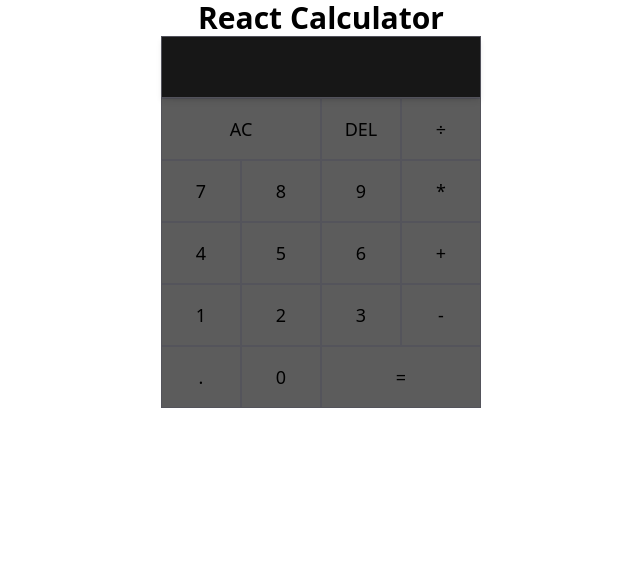
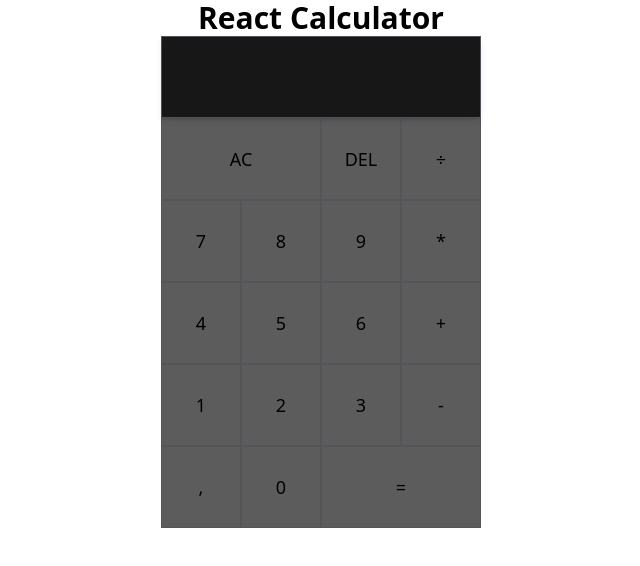
Before and after one commit to GutoFrr/react-calculator, a React (Vite) app: page / in a window 1280 px wide. Shown: the top 566 px of the page, without its empty margins (319-959 px from the left). Built offline with nearby package versions, Linux system fonts and the light colour scheme.

Commit message:
project completed

```diff
--- a/src/App.tsx
+++ b/src/App.tsx
@@ -13,11 +13,135 @@ export const ACTIONS = {
 const reducer = (state: any, { type, payload }: any) => {
   switch (type) {
     case ACTIONS.ADD_DIGIT:
+      if (state.overwrite) {
+        return {
+          ...state,
+          currentOperand: payload.digit,
+          overwrite: false,
+        }
+      }
+
+      if (payload.digit === '0' && state.currentOperand === '0') {
+        return state
+      }
+      if (payload.digit === ',' && state.currentOperand.includes(',')) {
+        return state
+      }
+
       return {
         ...state,
-        currentOperand: `${state.currentOperand || ''} ${payload.digit}`,
+        currentOperand: `${state.currentOperand || ''}${payload.digit}`,
+      }
+
+    case ACTIONS.CHOOSE_OPERATION:
+      if (state.currentOperand == null && state.previousOperand == null) {
+        return state
+      }
+
+      if (state.currentOperand == null) {
+        return {
+          ...state,
+          operation: payload.operation,
+        }
+      }
+
+      if (state.previousOperand == null) {
+        return {
+          ...state,
+          operation: payload.operation,
+          previousOperand: state.currentOperand,
+          currentOperand: null,
+        }
+      }
+
+      return {
+        ...state,
+        previousOperand: evaluate(state),
+        operation: payload.operation,
+        currentOperand: null,
+      }
+
+    case ACTIONS.CLEAR:
+      return {}
+
+    case ACTIONS.EVALUATE:
+      if (
+        state.operation == null ||
+        state.currentOperand == null ||
+        state.previousOperand == null
+      ) {
+        return state
+      }
+
+      return {
+        ...state,
+        overwrite: true,
+        previousOperand: null,
+        operation: null,
+        currentOperand: evaluate(state),
+      }
+
+    case ACTIONS.DELETE_DIGIT:
+      if (state.overwrite) {
+        return {
+          ...state,
+          overwrite: false,
+          currentOperand: null,
+        }
+      }
+
+      if (state.currentOperand == null) {
+        return state
+      }
+
+      if (state.currentOperand.length === 1) {
+        return {
+          ...state,
+          currentOperand: null,
+        }
+      }
+
+      return {
+        ...state,
+        currentOperand: state.currentOperand.slice(0, -1),
       }
   }
+}
+
+const evaluate = ({ currentOperand, previousOperand, operation }: any) => {
+  const prev = parseFloat(previousOperand)
+  const current = parseFloat(currentOperand)
+  if (isNaN(prev) || isNaN(current)) return ''
+
+  let computation = null
+  switch (operation) {
+    case '+':
+      computation = prev + current
+      break
+    case '-':
+      computation = prev - current
+      break
+    case '*':
+      computation = prev * current
+      break
+    case '÷':
+      computation = prev / current
+      break
+  }
+
+  return computation?.toString()
+}
+
+const INTEGER_FORMATTER = new Intl.NumberFormat('pt-br', {
+  maximumFractionDigits: 0,
+})
+
+const formatOperand = (operand: any) => {
+  if (operand == null) return
+  const [integer, decimal] = operand.split(',')
+  if (decimal == null) return INTEGER_FORMATTER.format(integer)
+
+  return `${INTEGER_FORMATTER.format(integer)},${decimal}`
 }
 
 const App: React.FC = () => {
@@ -27,22 +151,31 @@ const App: React.FC = () => {
   )
 
   return (
-    <div>
+    <div className="container mx-auto">
       <h1 className="text-3xl font-bold text-center">React Calculator</h1>
       {/* calculator */}
       <div className="max-w-xs grid grid-cols-4 grid-rows-7 mx-auto">
         {/* output */}
-        <div className="flex flex-col items-end justify-around p-2 bg-neutral-900 col-span-4 shadow-md text-end border-zinc-600 border backdrop-blur-lg">
+        <div className="flex flex-col items-end justify-around p-3 bg-neutral-900 col-span-4 shadow-md text-end border-zinc-600 border backdrop-blur-lg">
           {/* previous operand */}
-          <div className="text-lg text-zinc-400">
-            {previousOperand} {operation}
+          <div className="text-zinc-400 tracking-[-0.05rem] h-6">
+            {formatOperand(previousOperand)} {operation}
           </div>
           {/* current operand */}
-          <div className="text-3xl tracking-[-0.2rem]">{currentOperand}</div>
+          <div className="text-2xl tracking-[-0.05rem] h-8">
+            {formatOperand(currentOperand)}
+          </div>
         </div>
         {/* operators */}
-        <button className="col-span-2">AC</button>
-        <button>DEL</button>
+        <button
+          className="col-span-2"
+          onClick={() => dispatch({ type: ACTIONS.CLEAR })}
+        >
+          AC
+        </button>
+        <button onClick={() => dispatch({ type: ACTIONS.DELETE_DIGIT })}>
+          DEL
+        </button>
         <OperationButton operation="÷" dispatch={dispatch} />
         <DigitButton digit="7" dispatch={dispatch} />
         <DigitButton digit="8" dispatch={dispatch} />
@@ -56,9 +189,14 @@ const App: React.FC = () => {
         <DigitButton digit="2" dispatch={dispatch} />
         <DigitButton digit="3" dispatch={dispatch} />
         <OperationButton operation="-" dispatch={dispatch} />
-        <DigitButton digit="." dispatch={dispatch} />
+        <DigitButton digit="," dispatch={dispatch} />
         <DigitButton digit="0" dispatch={dispatch} />
-        <button className="col-span-2">=</button>
+        <button
+          className="col-span-2"
+          onClick={() => dispatch({ type: ACTIONS.EVALUATE })}
+        >
+          =
+        </button>
       </div>
     </div>
   )
```
